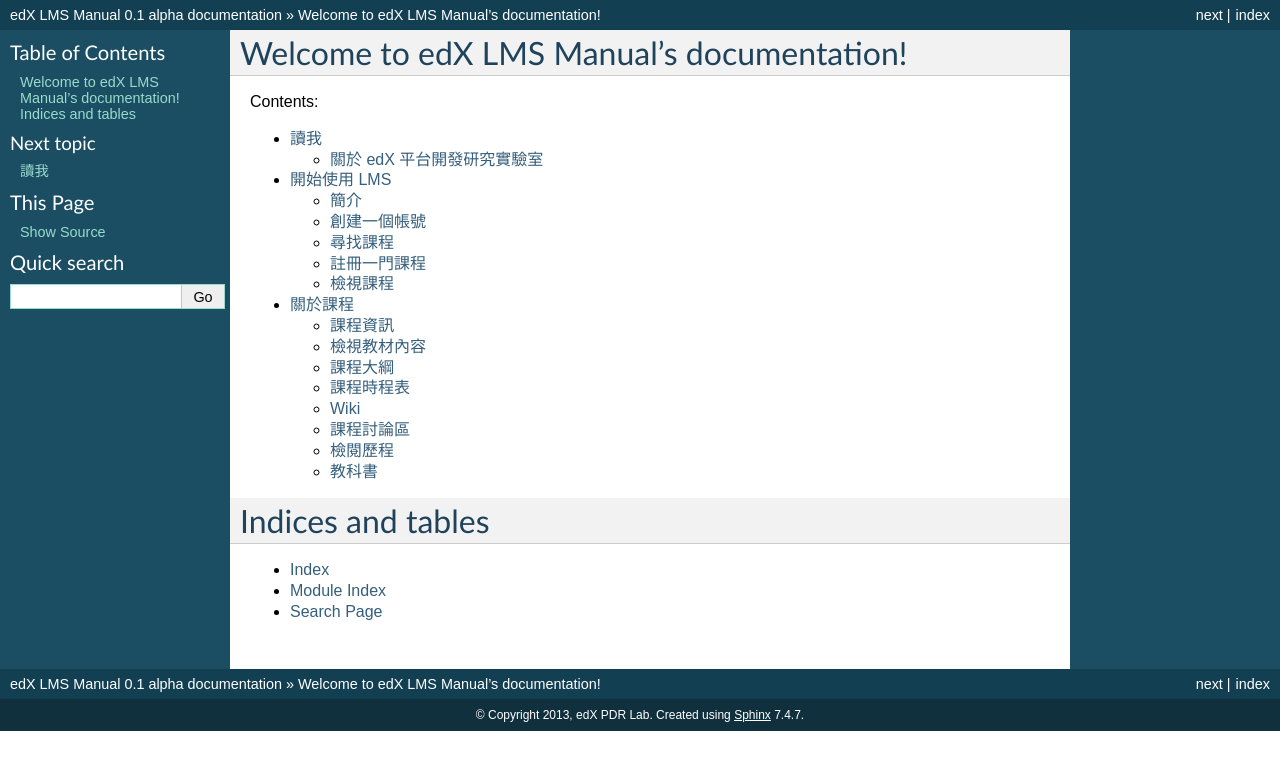
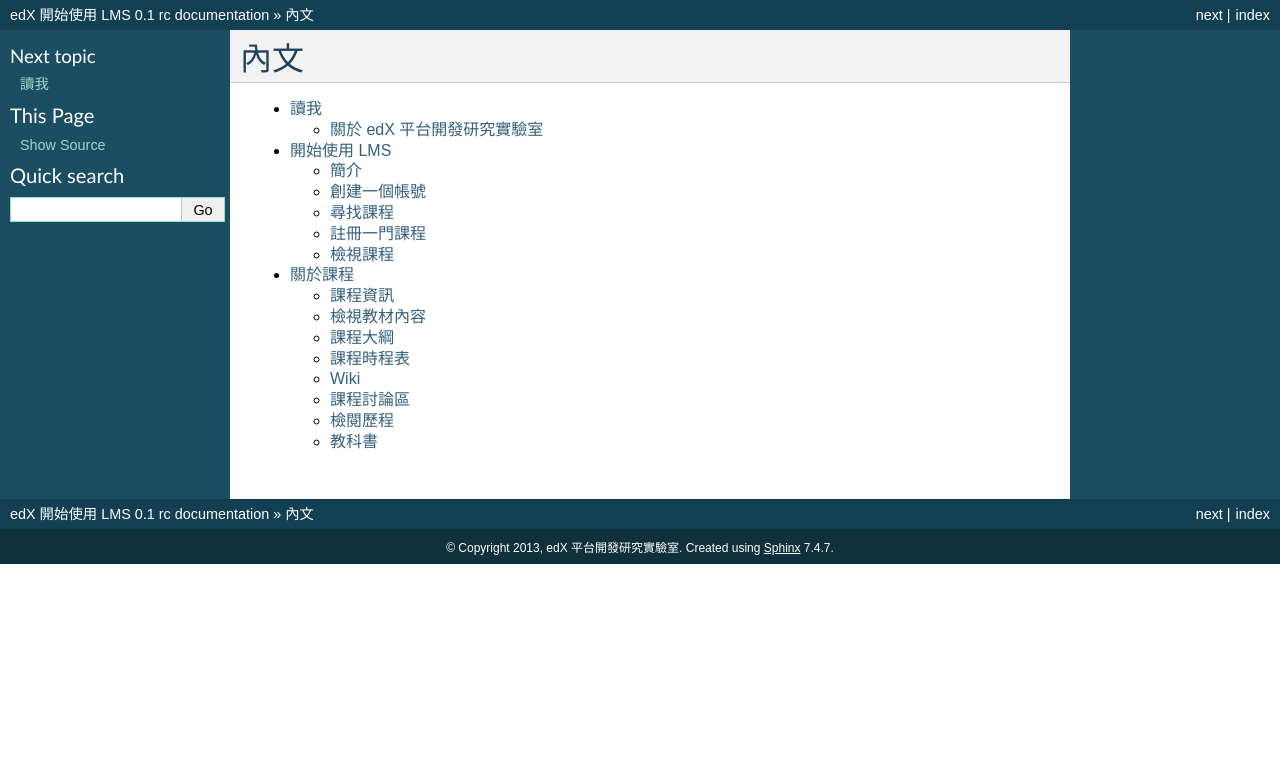
Before and after one commit to edXPDRLab/manuals, a Sphinx documentation site: the page built from docs/lms/source/index.rst, in a window 1280 px wide. Shown: the top 770 px of the page. Built offline with Sphinx 7.4.7, drawn with Linux system fonts in a browser that asks for light colours; formulas are drawn with MathJax 3.

Commit message:
更新 LMS 標題與索引資訊

```diff
--- a/docs/lms/source/conf.py
+++ b/docs/lms/source/conf.py
@@ -45,8 +45,8 @@
 master_doc = 'index'
 
 # General information about the project.
-project = u'edX LMS Manual'
-copyright = u'2013, edX PDR Lab'
+project = u'edX 開始使用 LMS'
+copyright = u'2013, edX 平台開發研究實驗室'
 
 # The version info for the project you're documenting, acts as replacement for
 # |version| and |release|, also used in various other places throughout the
@@ -55,7 +55,7 @@
 # The short X.Y version.
 version = '0.1'
 # The full version, including alpha/beta/rc tags.
-release = '0.1 alpha'
+release = '0.1 rc'
 
 # The language for content autogenerated by Sphinx. Refer to documentation
 # for a list of supported languages.
@@ -198,8 +198,8 @@
 # (source start file, target name, title,
 #  author, documentclass [howto, manual, or own class]).
 latex_documents = [
-  ('index', 'edXLMSManual.tex', u'edX LMS Manual Documentation',
-   u'edX PDR Lab', 'manual'),
+  ('index', 'edX-Manual-LMS.tex', u'edX 開始使用 LMS',
+   u'edX 平台開發研究實驗室', 'manual'),
 ]
 
 # The name of an image file (relative to this directory) to place at the top of
@@ -228,8 +228,8 @@
 # One entry per manual page. List of tuples
 # (source start file, name, description, authors, manual section).
 man_pages = [
-    ('index', 'edxlmsmanual', u'edX LMS Manual Documentation',
-     [u'edX PDR Lab'], 1)
+    ('index', 'edX-Manual-LMS', u'edX 開始使用 LMS',
+     [u'edX 平台開發研究實驗室'], 1)
 ]
 
 # If true, show URL addresses after external links.
@@ -242,8 +242,8 @@
 # (source start file, target name, title, author,
 #  dir menu entry, description, category)
 texinfo_documents = [
-  ('index', 'edXLMSManual', u'edX LMS Manual Documentation',
-   u'edX PDR Lab', 'edXLMSManual', 'One line description of project.',
+  ('index', 'edX-Manual-LMS', u'edX 開始使用 LMS',
+   u'edX 平台開發研究實驗室', 'edX-Manual-LMS', 'One line description of project.',
    'Miscellaneous'),
 ]
 
@@ -263,7 +263,7 @@
 # -- Options for Epub output ----------------------------------------------
 
 # Bibliographic Dublin Core info.
-epub_title = u'edX LMS Manual'
+epub_title = u'edX 開始使用 LMS'
 epub_author = u'edX 平台開發研究實驗室'
 epub_publisher = u'edX 平台開發研究實驗室'
 epub_copyright = u'2013, edX 平台開發研究實驗室'
--- a/docs/lms/source/index.rst
+++ b/docs/lms/source/index.rst
@@ -3,10 +3,8 @@
    You can adapt this file completely to your liking, but it should at least
    contain the root `toctree` directive.
 
-Welcome to edX LMS Manual's documentation!
-==========================================
-
-Contents:
+內文
+====
 
 .. toctree::
    :maxdepth: 2
@@ -14,11 +12,3 @@
    read_me
    get_started
    about_course
-
-
-Indices and tables
-==================
-
-* :ref:`genindex`
-* :ref:`modindex`
-* :ref:`search`
```
